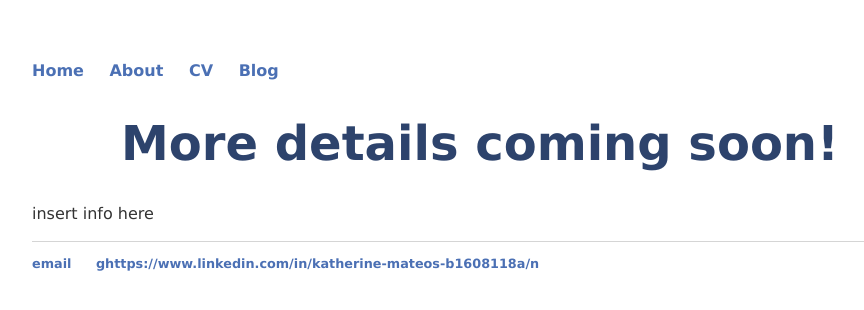
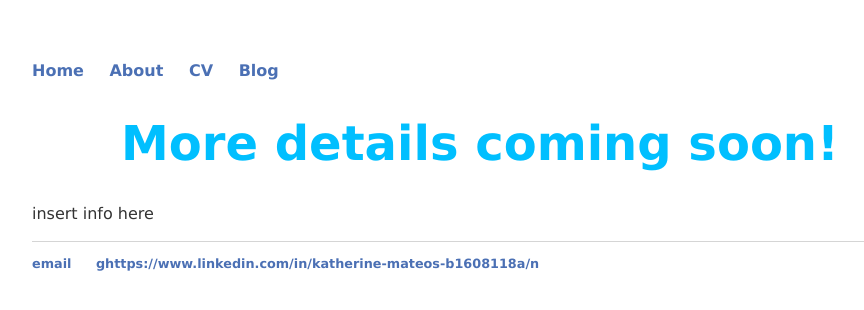
Before and after one commit to kcmateos/kcmateos.github.io, a Jekyll site: the page about/index.html, which Jekyll copies as it is, in a window 1280 px wide. Shown: the top 310 px of the page, without its empty margins (160-1024 px from the left). Built offline with Jekyll 4.4.1, drawn with Linux system fonts in a browser that asks for light colours.

Commit message:
Update main.css

```diff
--- a/css/main.css
+++ b/css/main.css
@@ -25,7 +25,7 @@ a:hover {
 h1 {
     font-size: 3em;
     font-family:'Verdana', 'Geneva', 'Helvetica', 'Arial', 'sans-serif';
-    color:rgb(45, 67, 108);
+    color:rgb(0, 191, 255);
     text-align: center;
 }
 h2 {
```
